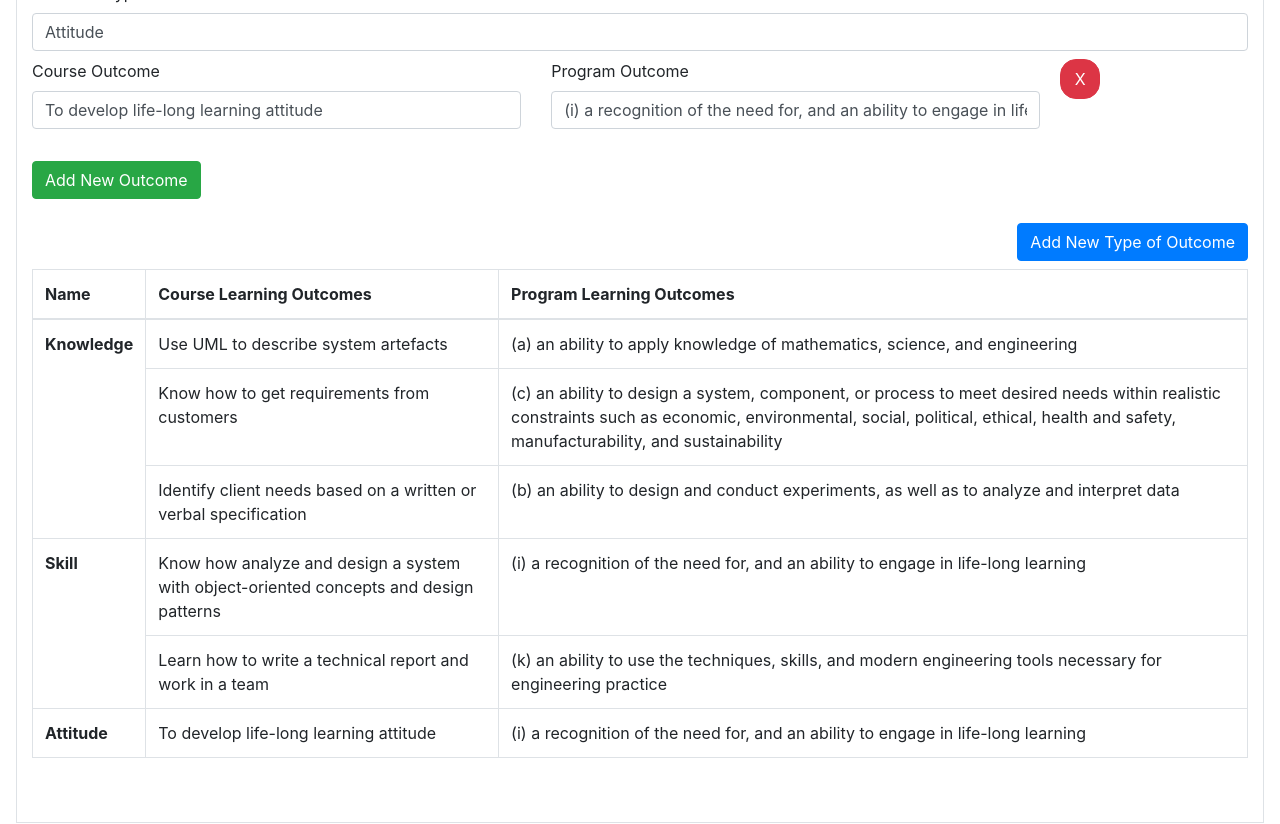
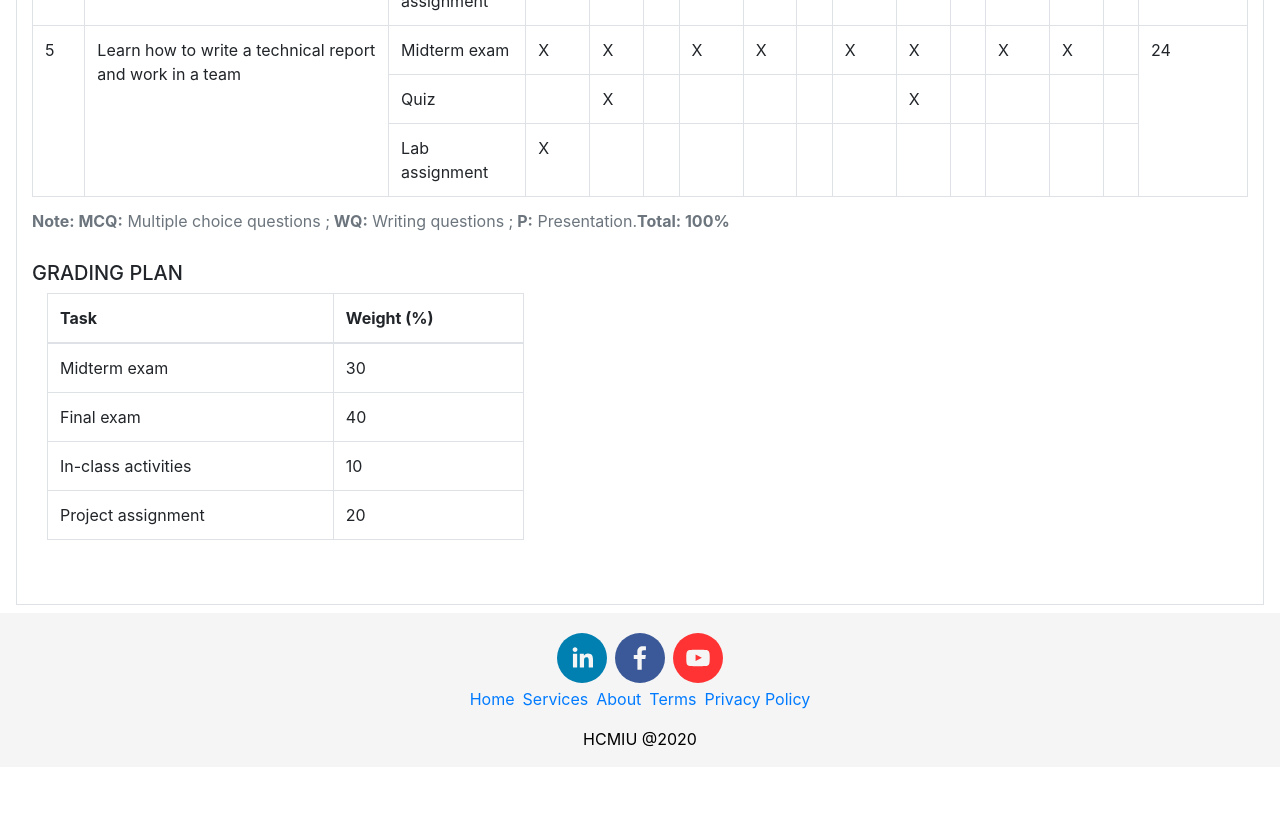
Before and after one commit to hcmiu-se-club-2019/digi-curriculum, a React (Create React App) app: page /course/IT090IU in a window 1280 px wide. Shown: the part 1020-1844 px from the top of the page. After the commit the page ends 1787 px from the top, so only its background shows below. Built offline with nearby package versions, Linux system fonts and the light colour scheme.

Commit message:
Adding Basic Display of Assessment

```diff
--- a/src/components/courseDetail/courseTabs/CourseAssessmentTab.jsx
+++ b/src/components/courseDetail/courseTabs/CourseAssessmentTab.jsx
@@ -1,4 +1,4 @@
-import React, { Component } from "react";
+import React, { Component, Fragment } from "react";
 import PropTypes from 'prop-types';
 import { Table } from "reactstrap";
 // import { Field } from 'formik';
@@ -7,7 +7,7 @@ import { Table } from "reactstrap";
 // import Input from '../../common/FormModal/Input'
 
 const TabDisplayForm = (props) => {
-  // const { values } = props;
+  const { assessment } = props.values;
   return (
     <div className="row mt-2">
       <div className="col-sm-12">
@@ -19,7 +19,8 @@ const TabDisplayForm = (props) => {
             <caption>
               <strong>Note: MCQ:</strong> Multiple choice questions ;
               <strong> WQ:</strong> Writing questions ;
-              <strong> P:</strong> Presentation
+              <strong> P:</strong> Presentation.
+              <strong>Total: 100%</strong>
             </caption>
             <thead>
               <tr>
@@ -37,14 +38,65 @@ const TabDisplayForm = (props) => {
               </tr>
               <tr>
                 {[1, 2, 3, 4].map( index =>
-                  <>
+                  <Fragment key={index}>
                     <th>MCQ</th>
                     <th>WQ</th>
                     <th>P</th>
-                  </>
+                  </Fragment>
                 )}
               </tr>
             </thead>
+            <tbody>
+              {
+                typeof assessment.plan === 'object' && assessment.plan.map((p, index) =>
+                  <Fragment key={index}>
+                    <tr>
+                      <td rowSpan={p.tasks.length}>{index + 1}</td>
+                      <td rowSpan={p.tasks.length}>{p.criteria}</td>
+                      <td>{p.tasks[0].task}</td>
+                      {typeof p.tasks[0].domain === 'object' && p.tasks[0].domain.map(d =>
+                        <td>{d === 1 ? 'X' : null}</td>
+                      )}
+                      <td rowSpan={p.tasks.length}>{p.weight}</td>
+                    </tr>
+                    {
+                      typeof p.tasks === 'object' && p.tasks.slice(1, p.tasks.length).map((task, index) =>
+                        <tr key={index}>
+                          <td>{task.task}</td>
+                          {typeof task.domain === 'object' && task.domain.map(d =>
+                            <td>{d === 1 ? 'X' : null}</td>
+                          )}
+                        </tr>
+                      )
+                    }
+                  </Fragment>
+                )
+              }
+            </tbody>
+          </Table>
+        </div>
+        <div>
+          <h5>GRADING PLAN</h5>
+        </div>
+        <div className="course-detail-fields col-5 align-self-center">
+          <Table bordered>
+            {/* <caption>Grading</caption> */}
+            <thead>
+              <tr>
+                <th>Task</th>
+                <th>Weight (%)</th>
+              </tr>
+            </thead>
+            <tbody>
+              {
+                typeof assessment.grading === 'object' && assessment.grading.map((grade, index) =>
+                  <tr key={index}>
+                    <td>{grade.task}</td>
+                    <td>{grade.value}</td>
+                  </tr>
+                )
+              }
+            </tbody>
           </Table>
         </div>
       </div>
--- a/src/components/courseDetail/courseTabs/CourseOutcomeTab.jsx
+++ b/src/components/courseDetail/courseTabs/CourseOutcomeTab.jsx
@@ -101,40 +101,13 @@ const TabEditForm = props => {
                 </Fragment>
               )
             }
-            <Button className='float-right mb-2' color='primary'>Add New Type of Outcome</Button>
-
-            <Table bordered>
-              <thead>
-                <tr>
-                  <th>Name</th>
-                  <th>Course Learning Outcomes</th>
-                  <th>Program Learning Outcomes</th>
-                </tr>
-              </thead>
-              <tbody>
-                {
-                  typeof values.outcomes === 'object' && values.outcomes.map((outcome, index) =>
-                    <Fragment key={index}>
-                      <tr>
-                        <th rowSpan={outcome.outs.length}>{outcome.name}</th>
-                        <td>{outcome.outs[0].courseOut}</td>
-                        <td>{outcome.outs[0].programOut}</td>
-                      </tr>
-                      {
-                        typeof outcome.outs === 'object' && outcome.outs.slice(1, outcome.outs.length).map((out, index) =>
-                          <tr key={index}>
-                            <td>{out.courseOut}</td>
-                            <td>{out.programOut}</td>
-                          </tr>
-                        )
-                      }
-                    </Fragment>
-                  )
-                }
-              </tbody>
-            </Table>
           </div>
         </div>
+      </div>
+      <div className="mt-3 d-flex justify-content-center">
+        <Button className="m-1 w-25" color='success'>Add New Type of Outcome</Button>
+        <Button className="m-1 w-25" color='primary'>Save</Button>
+        <Button className="m-1 w-25" color='danger'>Delete</Button>
       </div>
     </Form>
   )
--- a/src/components/courseDetail/index.js
+++ b/src/components/courseDetail/index.js
@@ -52,7 +52,7 @@ export default class CourseDetail extends Component {
   componentDidMount() {
     const { courseId } = this.props.match.params;
     this.fetchCourse(courseId); // Axios later
-    this.setState({ activeTab: '3', mode: true, availableCourses: courseList.map(course => course.name) }) // For testing
+    this.setState({ activeTab: '5', mode: true, availableCourses: courseList.map(course => course.name) }) // For testing
   }
 
   fetchCourse(courseId) {
@@ -113,7 +113,7 @@ export default class CourseDetail extends Component {
                       <NavLink
                         id={tab.id}
                         className={classNames({ active: activeTab === tab.id })}
-                        disabled={tab.id === "6" || tab.id === "5"}
+                        disabled={tab.id === "6"}
                         onClick={() => {
                           this.setState({
                             activeTab: tab.id,
--- a/src/data/json/testData2.js
+++ b/src/data/json/testData2.js
@@ -267,6 +267,118 @@ const state = {
           },
           { week: 15, topics: [ 'Final exam' ] }
         ]
+      },
+      assessment: {
+        grading: [
+          {
+            task: 'Midterm exam',
+            value: 30
+          },
+          {
+            task: 'Final exam',
+            value: 40
+          },
+          {
+            task: 'In-class activities',
+            value: 10
+          },
+          {
+            task: 'Project assignment',
+            value: 20
+          }
+        ],
+        plan: [
+          {
+            criteria: 'Use UML to describe system artefacts',
+            weight: 14,
+            tasks: [
+              {
+                task: 'Midterm exam',
+                domain: [1, 1, 0, 1, 1, 0, 1, 1, 0, 1, 1, 0]
+              },
+              {
+                task: 'Quiz',
+                domain: [0, 1, 0, 0, 0, 0, 0, 1, 0, 0, 0, 0]
+              },
+              {
+                task: 'Lab assignment',
+                domain: [1, 0, 0, 0, 0, 0, 0, 0, 0, 0, 0, 0]
+              }
+            ]
+          },
+          {
+            criteria: 'Know how to get requirements from customers',
+            weight: 14,
+            tasks: [
+              {
+                task: 'Midterm exam',
+                domain: [1, 1, 0, 1, 1, 0, 1, 1, 0, 1, 1, 0]
+              },
+              {
+                task: 'Quiz',
+                domain: [0, 1, 0, 0, 0, 0, 0, 1, 0, 0, 0, 0]
+              },
+              {
+                task: 'Lab assignment',
+                domain: [1, 0, 0, 0, 0, 0, 0, 0, 0, 0, 0, 0]
+              }
+            ]
+          },
+          {
+            criteria: 'Identify client needs based on a written or verbal specification',
+            weight: 24,
+            tasks: [
+              {
+                task: 'Midterm exam',
+                domain: [1, 1, 0, 1, 1, 0, 1, 1, 0, 1, 1, 0]
+              },
+              {
+                task: 'Quiz',
+                domain: [0, 1, 0, 0, 0, 0, 0, 1, 0, 0, 0, 0]
+              },
+              {
+                task: 'Lab assignment',
+                domain: [1, 0, 0, 0, 0, 0, 0, 0, 0, 0, 0, 0]
+              }
+            ]
+          },
+          {
+            criteria: 'Know how analyze and design a system with object-oriented concepts and design patterns',
+            weight: 24,
+            tasks: [
+              {
+                task: 'Midterm exam',
+                domain: [1, 1, 0, 1, 1, 0, 1, 1, 0, 1, 1, 0]
+              },
+              {
+                task: 'Quiz',
+                domain: [0, 1, 0, 0, 0, 0, 0, 1, 0, 0, 0, 0]
+              },
+              {
+                task: 'Lab assignment',
+                domain: [1, 0, 0, 0, 0, 0, 0, 0, 0, 0, 0, 0]
+              }
+            ]
+          },
+          {
+            criteria: 'Learn how to write a technical report and work in a team',
+            weight: 24,
+            tasks: [
+              {
+                task: 'Midterm exam',
+                domain: [1, 1, 0, 1, 1, 0, 1, 1, 0, 1, 1, 0]
+              },
+              {
+                task: 'Quiz',
+                domain: [0, 1, 0, 0, 0, 0, 0, 1, 0, 0, 0, 0]
+              },
+              {
+                task: 'Lab assignment',
+                domain: [1, 0, 0, 0, 0, 0, 0, 0, 0, 0, 0, 0]
+              }
+            ]
+          }
+        ]
       }
     },
     {
```
Also changed, not shown: 1 other file (tests, documents, lock files or other folders).
